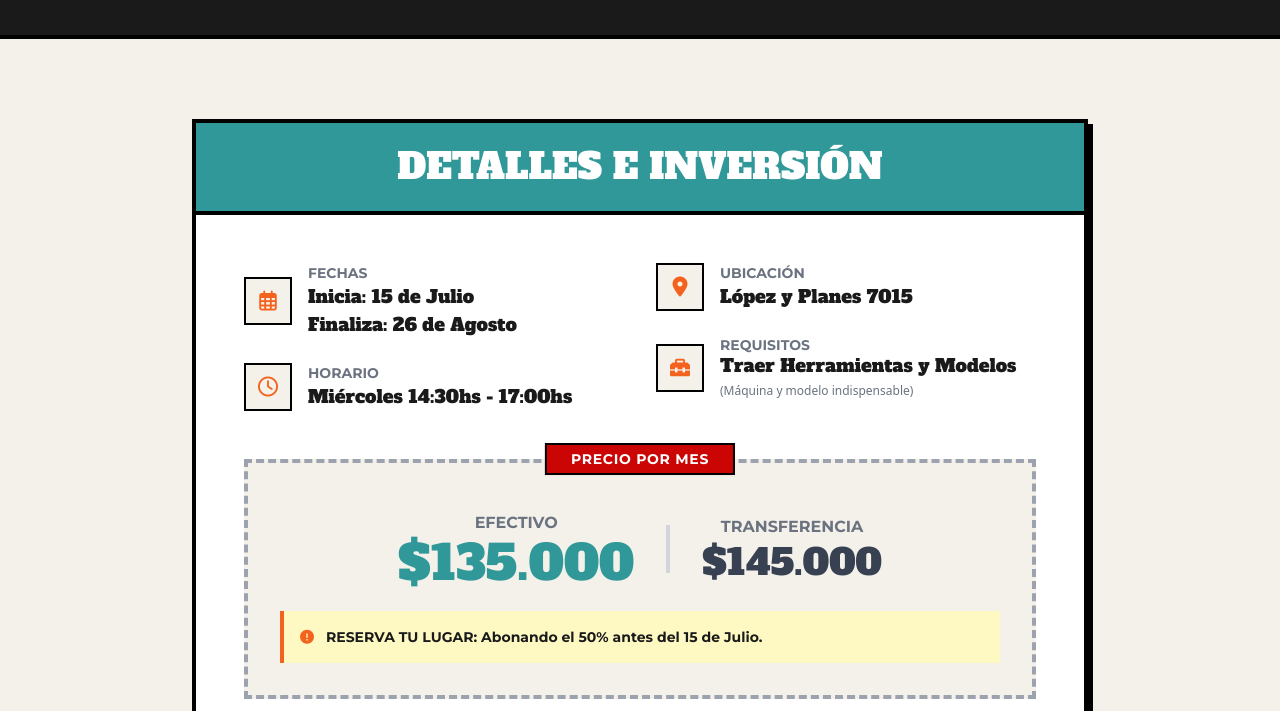
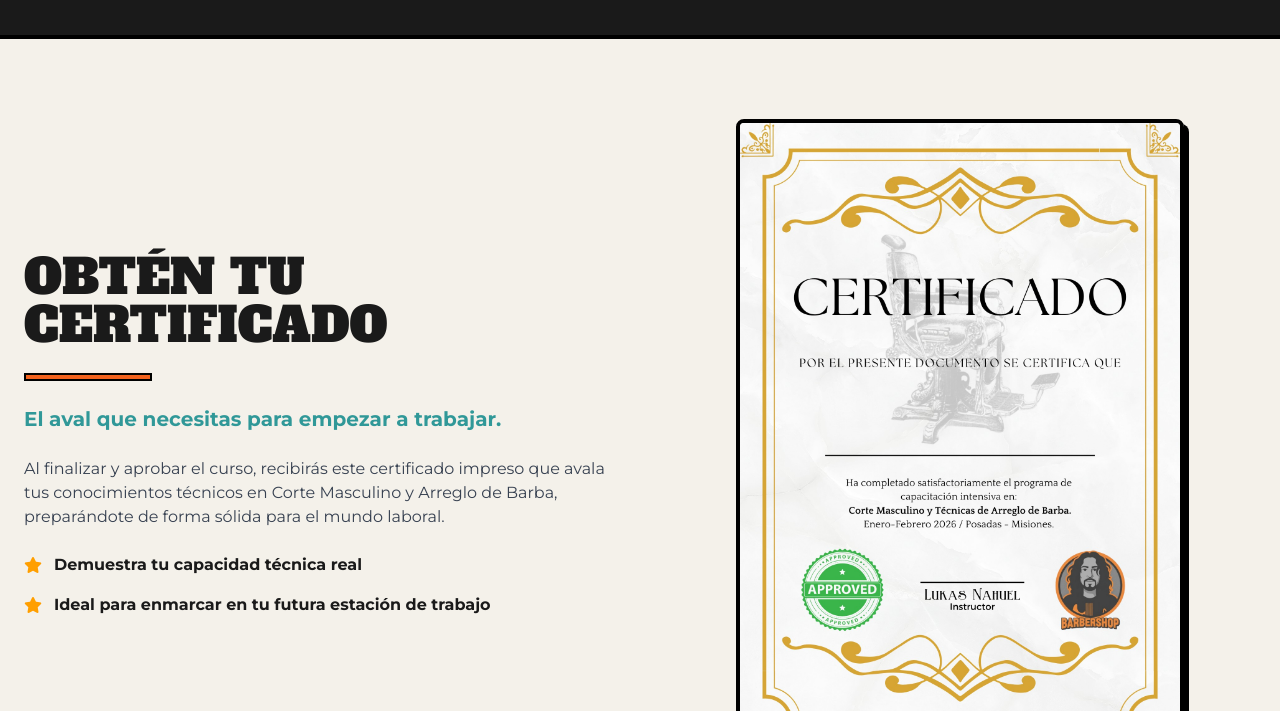
Before and after one commit to lucasgonzalez-ai/landing-academy, a plain HTML site: page index.html in a window 1280 px wide. Shown: the part 1930-2641 px from the top of the page. Drawn offline with nearby package versions, Linux system fonts and the light colour scheme.

Commit message:
Agregar sección de Certificado

```diff
--- a/index.html
+++ b/index.html
@@ -194,6 +194,36 @@
         </div>
     </section>
 
+    <!-- Certificate Section -->
+    <section id="certificado" class="pt-20 pb-10 md:pb-12 container mx-auto px-6">
+        <div class="flex flex-col md:flex-row gap-12 items-center">
+            <div class="md:w-1/2">
+                <h2 class="text-4xl md:text-5xl font-display text-retroDark mb-6">OBTÉN TU CERTIFICADO</h2>
+                <div class="h-2 w-32 bg-retroOrange mb-6 border-2 border-black"></div>
+                <p class="text-xl font-bold text-retroTeal mb-6">El aval que necesitas para empezar a trabajar.</p>
+                <p class="text-gray-700 font-medium mb-6">
+                    Al finalizar y aprobar el curso, recibirás este certificado impreso que avala tus conocimientos técnicos en Corte Masculino y Arreglo de Barba, preparándote de forma sólida para el mundo laboral.
+                </p>
+                <ul class="space-y-4 font-bold text-retroDark">
+                    <li class="flex items-center"><i class="fas fa-star text-retroYellow mr-3"></i> Demuestra tu capacidad técnica real</li>
+                    <li class="flex items-center"><i class="fas fa-star text-retroYellow mr-3"></i> Ideal para enmarcar en tu futura estación de trabajo</li>
+                </ul>
+            </div>
+
+            <div class="md:w-1/2 w-full flex justify-center">
+                <div class="relative group w-full max-w-md">
+                    <!-- Imagen del certificado -->
+                    <img src="Certificado-Luxury Barber-2026.jpg" alt="Certificado del Curso" class="rounded-lg border-4 border-black shadow-retro w-full h-auto object-contain transform hover:-translate-y-2 transition duration-300">
+
+                    <!-- Sello flotante -->
+                    <div class="absolute -bottom-4 -right-4 bg-retroRed text-white px-4 py-2 font-bold border-2 border-black text-sm transform -rotate-6 shadow-[3px_3px_0px_0px_rgba(0,0,0,1)] z-10">
+                        ¡INCLUIDO EN EL CURSO!
+                    </div>
+                </div>
+            </div>
+        </div>
+    </section>
+
     <!-- Pricing & Details Section -->
     <section id="inversion" class="py-20 container mx-auto px-6">
         <div class="max-w-4xl mx-auto bg-white border-4 border-black shadow-retro overflow-hidden">
@@ -277,7 +307,7 @@
                 <!-- CTA Button -->
                 <div class="text-center">
                     <a href="https://api.whatsapp.com/send?phone=543764821251&text=Hola%20Lukas%2C%20quisiera%20reservar%20mi%20lugar%20para%20el%20curso%20de%20barber%C3%ADa" target="_blank" class="inline-block bg-green-500 hover:bg-green-600 text-white text-xl font-bold py-4 px-10 border-4 border-black shadow-retro hover:shadow-retro-hover transition-all w-full md:w-auto">
-                        <i class="fab fa-whatsapp mr-2"></i> RESERVAR LUGAR AHORA
+                        <i class="fab fa-whatsapp mr-2"></i> ¡INSCRIBIRME AHORA!
                     </a>
                     <p class="mt-4 text-sm text-gray-500 font-bold">
                         * Toca el botón para hablar directo conmigo y asegurar tu cupo.
@@ -301,7 +331,7 @@
                 <a href="#" class="text-2xl hover:text-retroOrange transition"><i class="fab fa-tiktok"></i></a>
             </div>
             <p class="text-xs text-gray-600 font-bold uppercase tracking-widest">
-                &copy; 2025 Todos los derechos reservados.
+                &copy; 2026 Todos los derechos reservados.
             </p>
         </div>
     </footer>
```
